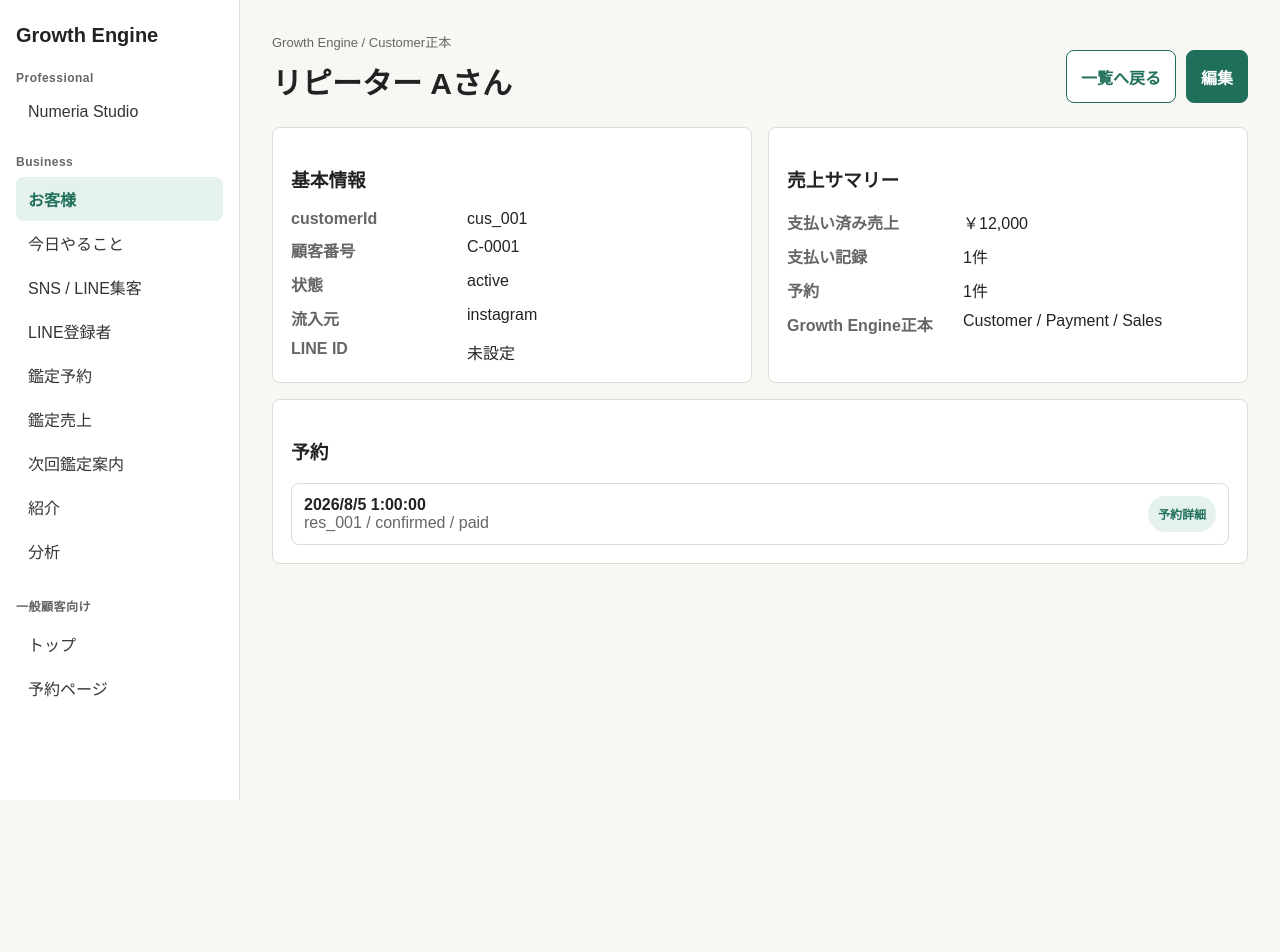
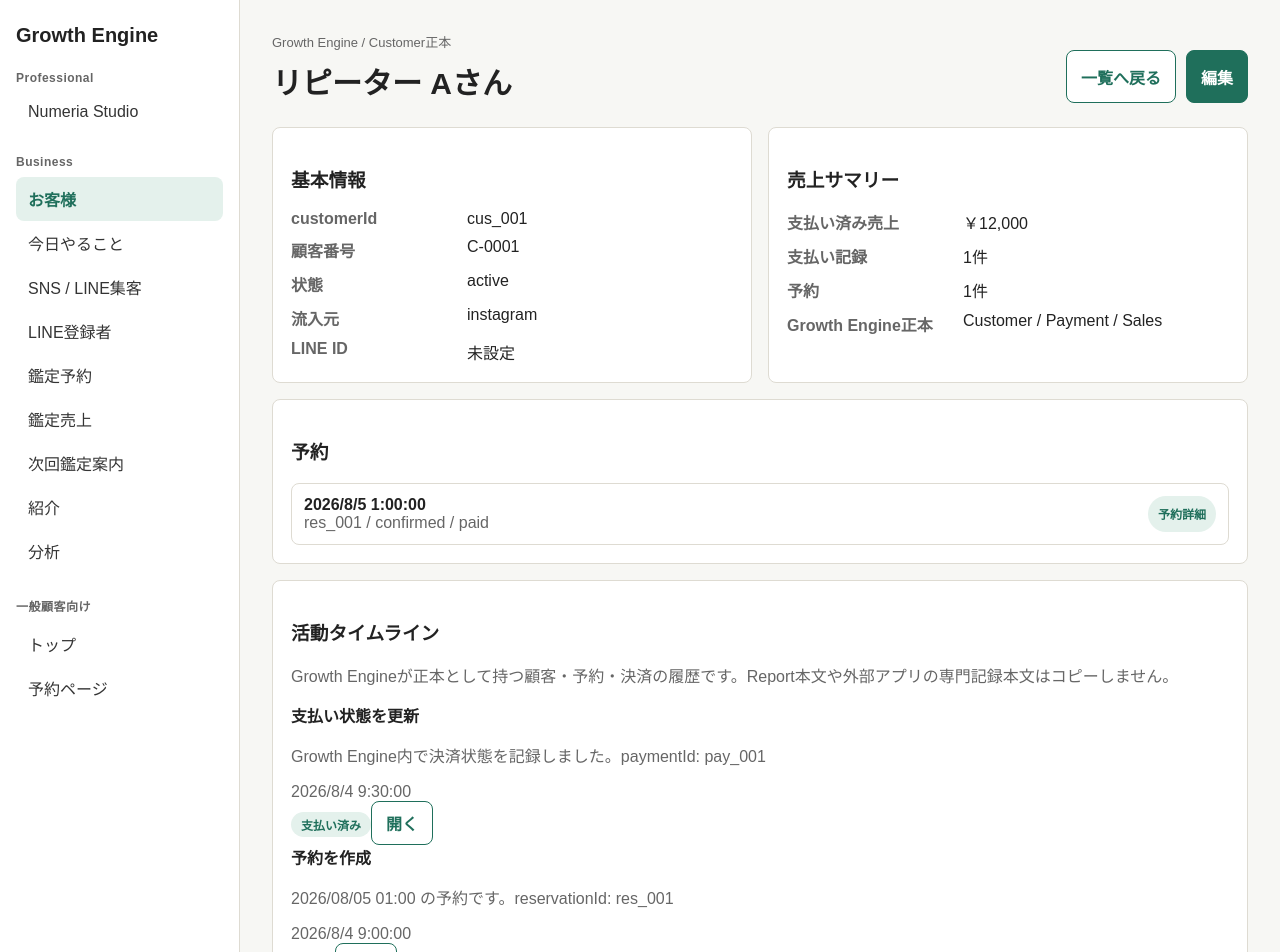
Before and after one commit to karukimori-wq/Growth-Engine, a Next.js app: page /app/business/customers/cus_001 in a window 1280 px wide. Shown: the top 952 px of the page. Before the commit the page ends 800 px from the top, so only its background shows below. Built offline with nearby package versions, Linux system fonts and the light colour scheme.

Commit message:
Show customer activity timeline on customer detail

```diff
--- a/src/app/app/business/customers/[customerId]/page.tsx
+++ b/src/app/app/business/customers/[customerId]/page.tsx
@@ -2,6 +2,7 @@ import { notFound } from "next/navigation";
 import { demoWorkspace } from "@/lib/mock-data";
 import { findCustomer, listReservations, listPayments } from "@/server/repositories";
 import { formatCurrency } from "@/server/business-metrics";
+import { buildCustomerActivityTimeline } from "@/server/customer-activity-timeline";
 import { BusinessSidebar } from "../../_components/business-sidebar";
 
 export const dynamic = "force-dynamic";
@@ -27,6 +28,11 @@ export default async function CustomerDetailPage({ params }: Props) {
   const paidAmount = customerPayments
     .filter((payment) => payment.paymentStatus === "paid")
     .reduce((total, payment) => total + payment.amount, 0);
+  const timeline = buildCustomerActivityTimeline({
+    customer,
+    reservations: customerReservations,
+    payments: customerPayments
+  });
 
   return (
     <div className="shell">
@@ -72,7 +78,8 @@ export default async function CustomerDetailPage({ params }: Props) {
           <div className="card span-12">
             <h3>予約</h3>
             <div className="table-list">
-              {customerReservations.map((reservation) => (
+              {customerReservations.length > 0 ? (
+                customerReservations.map((reservation) => (
                   <a className="row-link" href={`/app/business/reservations/${reservation.id}`} key={reservation.id}>
                     <span>
                       <strong>{new Date(reservation.scheduledStartAt).toLocaleString("ja-JP")}</strong>
@@ -83,6 +90,35 @@ export default async function CustomerDetailPage({ params }: Props) {
                     </span>
                     <span className="badge">予約詳細</span>
                   </a>
+                ))
+              ) : (
+                <p className="muted">この顧客に紐づく予約はまだありません。</p>
+              )}
+            </div>
+          </div>
+
+          <div className="card span-12">
+            <h3>活動タイムライン</h3>
+            <p className="muted">
+              Growth Engineが正本として持つ顧客・予約・決済の履歴です。Report本文や外部アプリの専門記録本文はコピーしません。
+            </p>
+            <div className="timeline-list">
+              {timeline.map((entry) => (
+                <div className="timeline-entry" key={entry.id}>
+                  <div>
+                    <strong>{entry.title}</strong>
+                    <p className="muted">{entry.summary}</p>
+                    <span className="muted">{new Date(entry.occurredAt).toLocaleString("ja-JP")}</span>
+                  </div>
+                  <div className="timeline-actions">
+                    {entry.statusLabel ? <span className="badge">{entry.statusLabel}</span> : null}
+                    {entry.href ? (
+                      <a className="button secondary" href={entry.href}>
+                        開く
+                      </a>
+                    ) : null}
+                  </div>
+                </div>
               ))}
             </div>
           </div>
```
Lines whose indentation alone changed are shown as unchanged.
